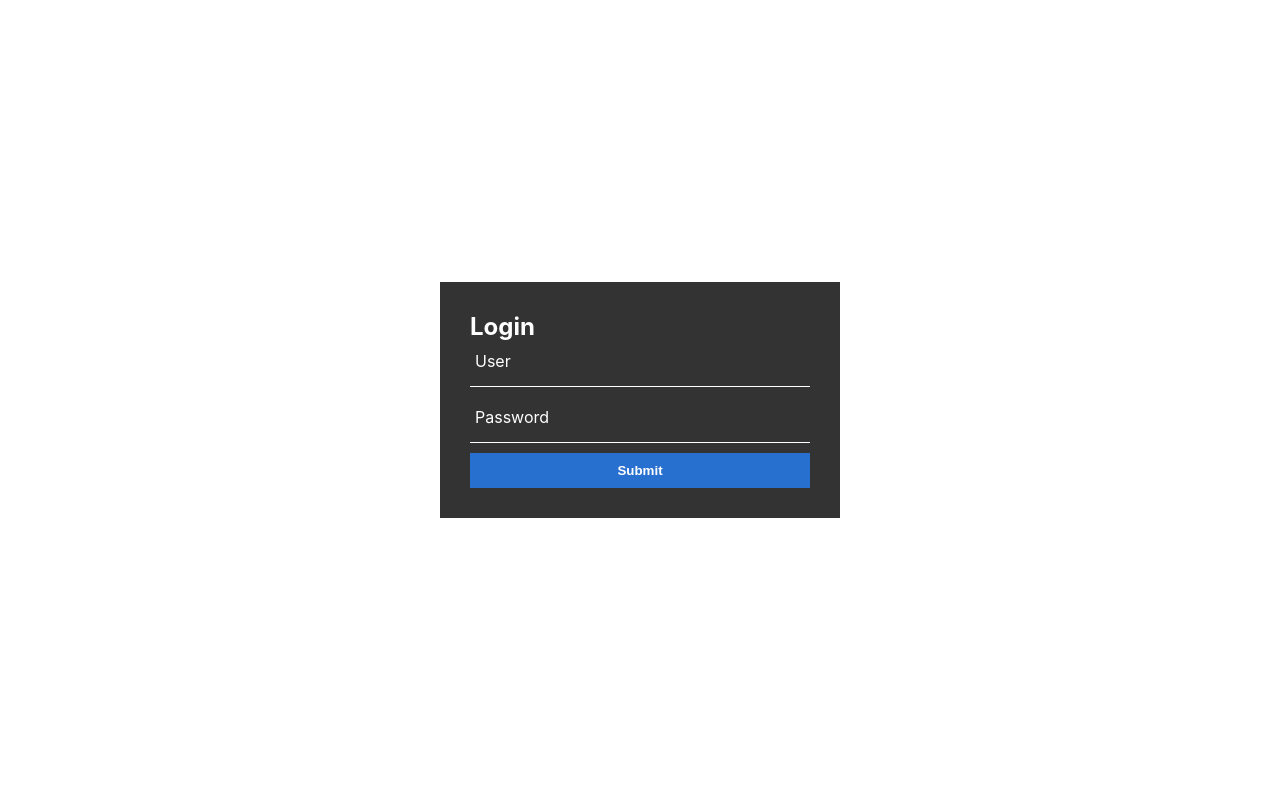
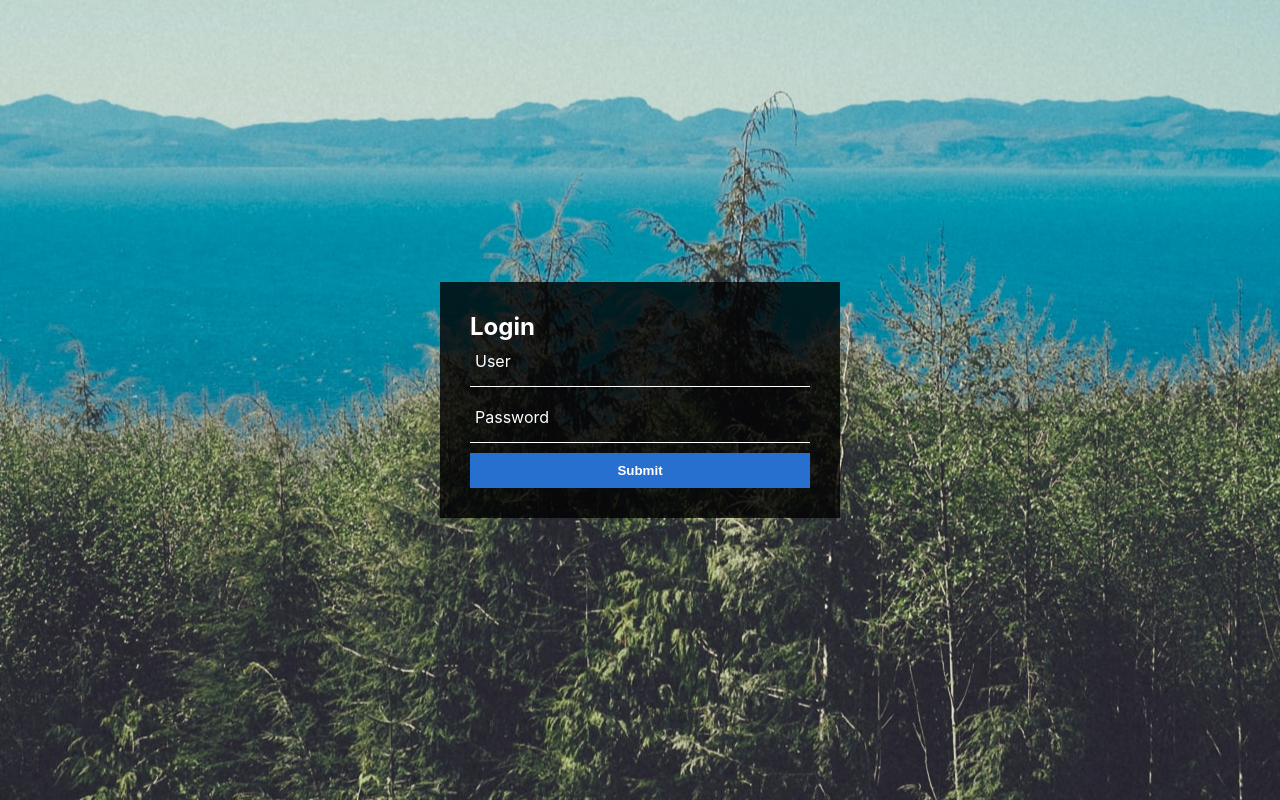
Before and after one commit to lucasnetwork/Login-react, a React (Create React App) app in the folder web/: page / in a window 1280 px wide. Built offline with nearby package versions, Linux system fonts and the light colour scheme.

Commit message:
add images

```diff
--- a/web/src/App.css
+++ b/web/src/App.css
@@ -11,6 +11,8 @@ html,body,#root,.App{
   flex-direction: column;
   justify-content: center;
   align-items: center;
+  background-image: url("img/background.jpg");
+  background-position: center;
 }
 .App .box{
   width:400px;
@@ -57,6 +59,8 @@ html,body,#root,.App{
 .App .box form div input:focus ~ label,
 .App .box form div input:valid ~ label
 {
+  color:rgb(40, 112, 207);
+  font-weight: bold;
   top:-10px;
   left:0;
   font-size: 12px;
--- a/web/src/App.js
+++ b/web/src/App.js
@@ -18,12 +18,9 @@ const { register, handleSubmit, errors} = useForm()
             <label>User</label>
           </div>
           <div>
-            <input name="password" type="password" ref={register({required:true})} required/>
+            <input name="passwords" type="password" ref={register({required:true, min:8})} required/>
             <label>Password</label>
           </div>
-
-          {/* {errors.exampleRequire && <span>This field is required</span>} */}
-
           <input type="submit"/>
         </form>
       </div>
```
Also changed, not shown: web/src/img/background.jpg (added).
